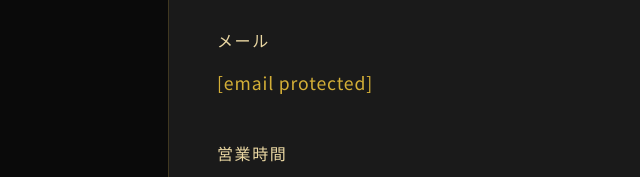
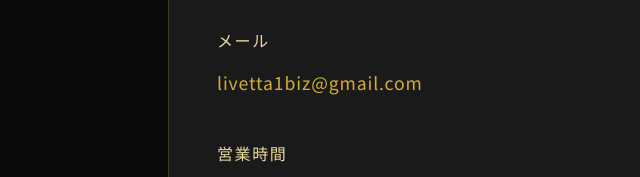
Before and after one commit to ChenCharlie2022/livetta-website, a plain HTML site: page index.html in a window 1280 px wide. Shown: the part 4204-4381 px from the top of the page, 22-662 px from the left. Drawn offline with nearby package versions, Linux system fonts and the light colour scheme; a web font is replaced by a local one.

Commit message:
Update email

```diff
--- a/index.html
+++ b/index.html
@@ -780,7 +780,7 @@
                 <div class="contact-item">
                     <h3 data-lang="ja">メール</h3>
                     <h3 data-lang="zh">邮箱</h3>
-                    <p><a href="/cdn-cgi/l/email-protection#e68f888089a68a8f9083929287c885898b"><span class="__cf_email__" data-cfemail="83eaede5ecc3efeaf5e6f7f7e2ade0ecee">[email&#160;protected]</span></a></p>
+                    <p><a href="/cdn-cgi/l/email-protection#e68f888089a68a8f9083929287c885898b"><span class="__cf_email__" data-cfemail="83eaede5ecc3efeaf5e6f7f7e2ade0ecee">livetta1biz@gmail.com</span></a></p>
                 </div>
 
                 <div class="contact-item">
```
